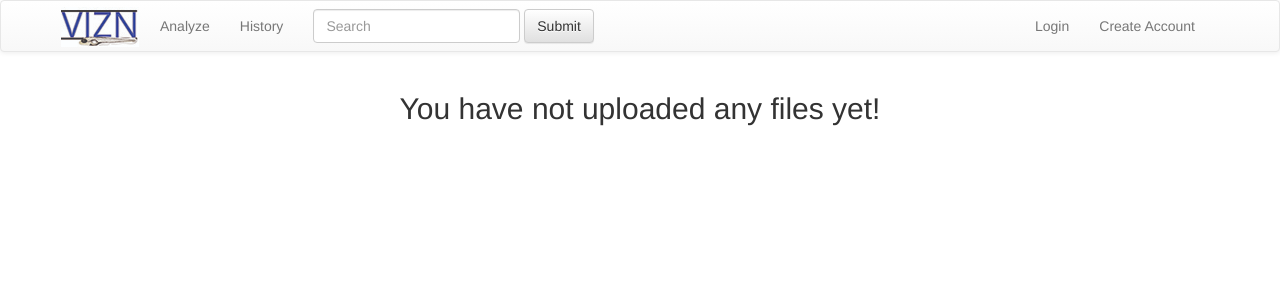
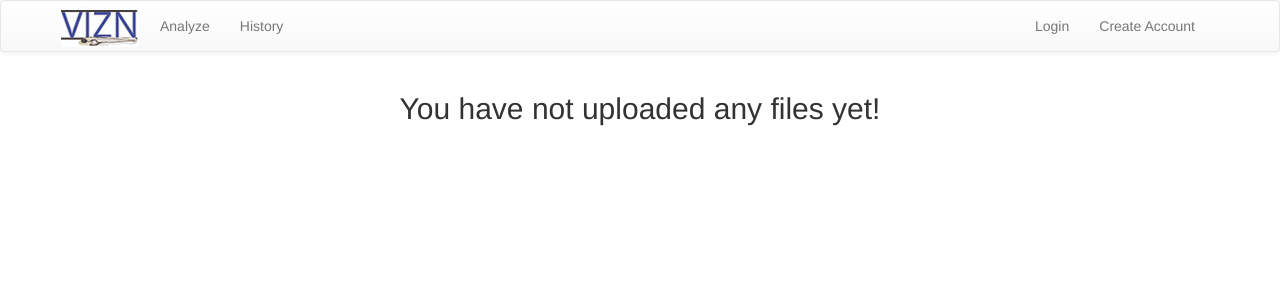
Before and after one commit to canthonyscott/VIZN-MachineLearning, a Django app: template analysis/templates/analysis/history.html in a window 1280 px wide. Shown: the top 300 px of the page. Run offline with Django 3.2, Linux system fonts and the light colour scheme; the template is opened without the code that fills it, so the values that code supplies are empty; some libraries are stand-ins or nearby versions.

Commit message:
no search bar for now

```diff
--- a/analysis/templates/analysis/header.html
+++ b/analysis/templates/analysis/header.html
@@ -56,12 +56,12 @@
 {#                  </ul>#}
 {#                </li>#}
             </ul>
-            <form class="navbar-form navbar-left">
-                <div class="form-group">
-                    <input type="text" class="form-control" placeholder="Search">
-                </div>
-                <button type="submit" class="btn btn-default">Submit</button>
-            </form>
+{#            <form class="navbar-form navbar-left">#}
+{#                <div class="form-group">#}
+{#                    <input type="text" class="form-control" placeholder="Search">#}
+{#                </div>#}
+{#                <button type="submit" class="btn btn-default">Submit</button>#}
+{#            </form>#}
             <ul class="nav navbar-nav navbar-right">
                 {% if not user.is_authenticated %}
                     <li><a href="{% url "login" %}">Login</a></li>
@@ -88,7 +88,6 @@
 
 
 <div class="container">
-
     {% if messages %}
         <div class="row">
             <div class="col-md-12">
```
